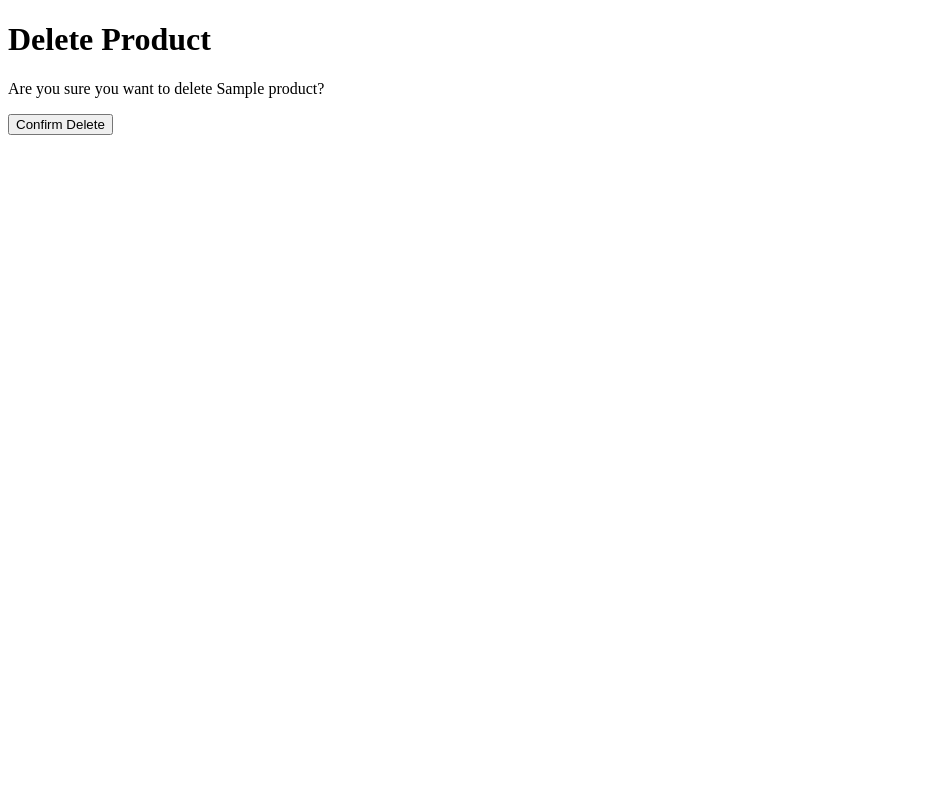
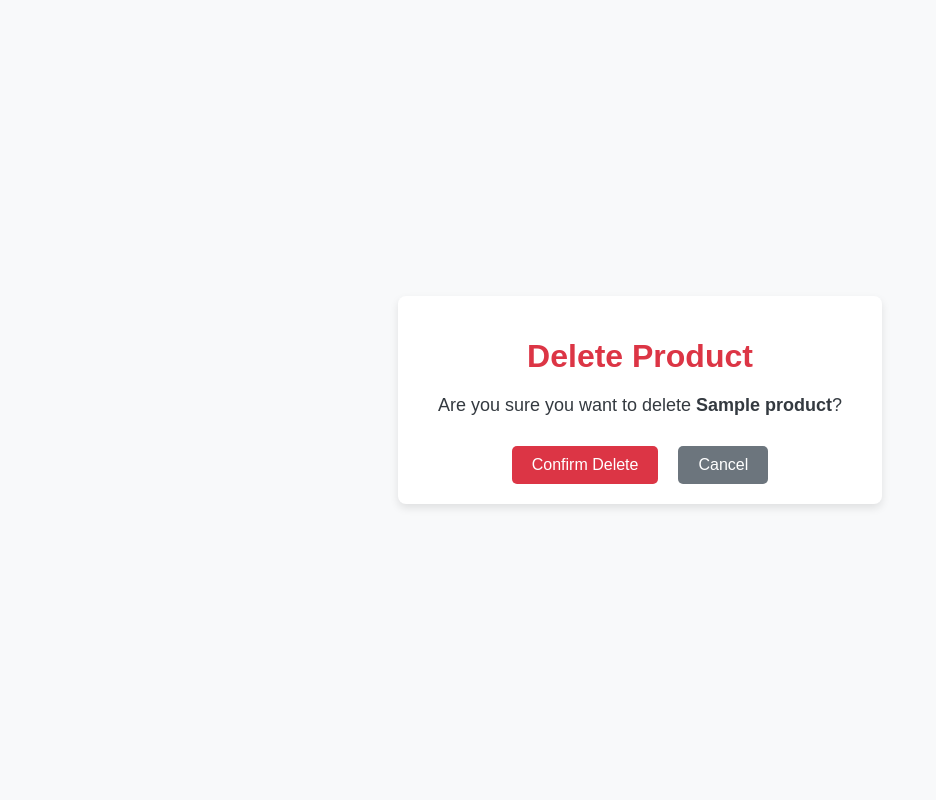
Before and after one commit to jayalakshmi1212/pupEase-django, a Django app: page /product/1/delete/ in a window 1280 px wide. Shown: the whole page, without its empty margins (0-936 px from the left). Run offline with Django 5.2, Linux system fonts and the light colour scheme; tables that the repository leaves empty hold one stand-in row (values such as "Sample post").

Commit message:
confirm delete modified

```diff
--- a/templates/product/product_delete.html
+++ b/templates/product/product_delete.html
@@ -4,13 +4,73 @@
     <meta charset="UTF-8">
     <meta name="viewport" content="width=device-width, initial-scale=1.0">
     <title>Delete Product</title>
+    <style>
+        body {
+            font-family: Arial, sans-serif;
+            background-color: #f8f9fa;
+            margin: 0;
+            padding: 0;
+            display: flex;
+            justify-content: center;
+            align-items: center;
+            height: 100vh;
+            color: #343a40;
+        }
+        .container {
+            background-color: #ffffff;
+            padding: 20px 40px;
+            box-shadow: 0 4px 8px rgba(0, 0, 0, 0.1);
+            border-radius: 8px;
+            text-align: center;
+        }
+        h1 {
+            color: #dc3545;
+            margin-bottom: 20px;
+        }
+        p {
+            font-size: 18px;
+            margin-bottom: 30px;
+        }
+        .button-group {
+            display: flex;
+            justify-content: center;
+            gap: 20px;
+        }
+        button {
+            padding: 10px 20px;
+            font-size: 16px;
+            border: none;
+            border-radius: 5px;
+            cursor: pointer;
+            transition: background-color 0.3s ease;
+        }
+        .confirm {
+            background-color: #dc3545;
+            color: white;
+        }
+        .confirm:hover {
+            background-color: #c82333;
+        }
+        .cancel {
+            background-color: #6c757d;
+            color: white;
+        }
+        .cancel:hover {
+            background-color: #5a6268;
+        }
+    </style>
 </head>
 <body>
-    <h1>Delete Product</h1>
-    <p>Are you sure you want to delete {{ product.name }}?</p>
-    <form method="post">
-        {% csrf_token %}
-        <button type="submit">Confirm Delete</button>
-    </form>
+    <div class="container">
+        <h1>Delete Product</h1>
+        <p>Are you sure you want to delete <strong>{{ product.name }}</strong>?</p>
+        <form method="post">
+            {% csrf_token %}
+            <div class="button-group">
+                <button type="submit" class="confirm">Confirm Delete</button>
+                <button type="button" class="cancel" onclick="window.history.back();">Cancel</button>
+            </div>
+        </form>
+    </div>
 </body>
 </html>
```
